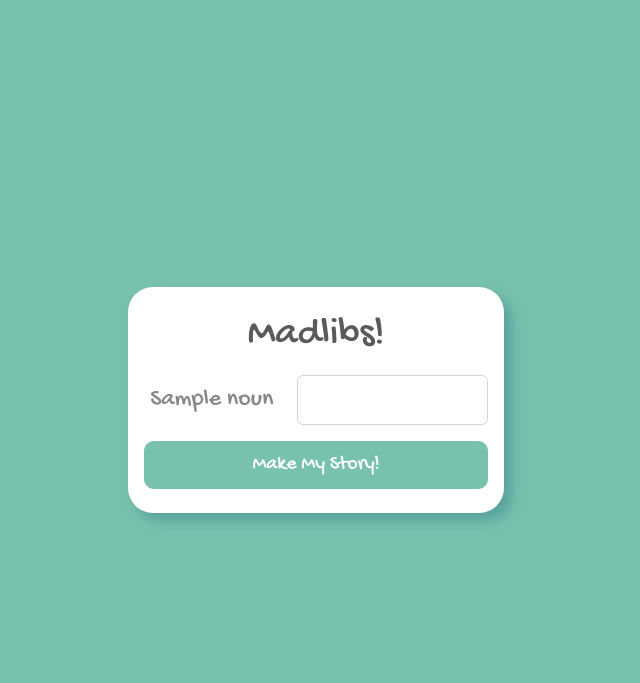
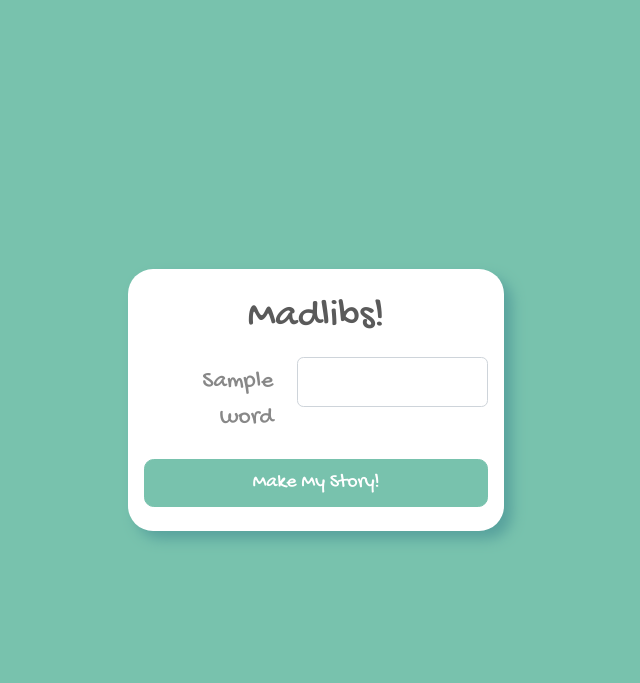
Before and after one commit to Coco-ha/madlibs, a Flask app: template templates/questions.html in a window 1280 px wide. Shown: the top 683 px of the page, without its empty margins (324-964 px from the left). Run offline with Flask 3, Linux system fonts and the light colour scheme; the template is opened without the code that fills it: most values are stand-ins (such as "Sample title", 1, 10 or a date in 2020).

Commit message:
second try

```diff
--- a/app.py
+++ b/app.py
@@ -10,4 +10,5 @@ debug = DebugToolbarExtension(app)
 
 @app.get("/")
 def homepage():
-    noun = request.args["noun"]
+    word = request.args['word']
+    # noun = request.args["noun"]
--- a/templates/questions.html
+++ b/templates/questions.html
@@ -10,20 +10,21 @@
     <form action="/results" class="pb-4">
 
     <!-- an example of one field -- you should make these autogenerated! -->
+    {% for word in prompts %}
       <div class="mb-3 row">
-        <label class="col-5 col-form-label text-end">{{ noun }}</label>
+        <label class="col-5 col-form-label text-end">{{ word }}</label>
         <div class="col-7">
           <!-- list = ["place", "noun", "verb", "adjective", "plural_noun"] -->
-          {% for word in prompts %}
+
           <input
               name={{word}}
               required
               aria-label={{word}}
               class="form-control">
-          {% endfor %}
+
         </div>
       </div>
-
+      {% endfor %}
       <button class="btn btn-primary btn-lg w-100">
         Make My Story!
       </button>
```
